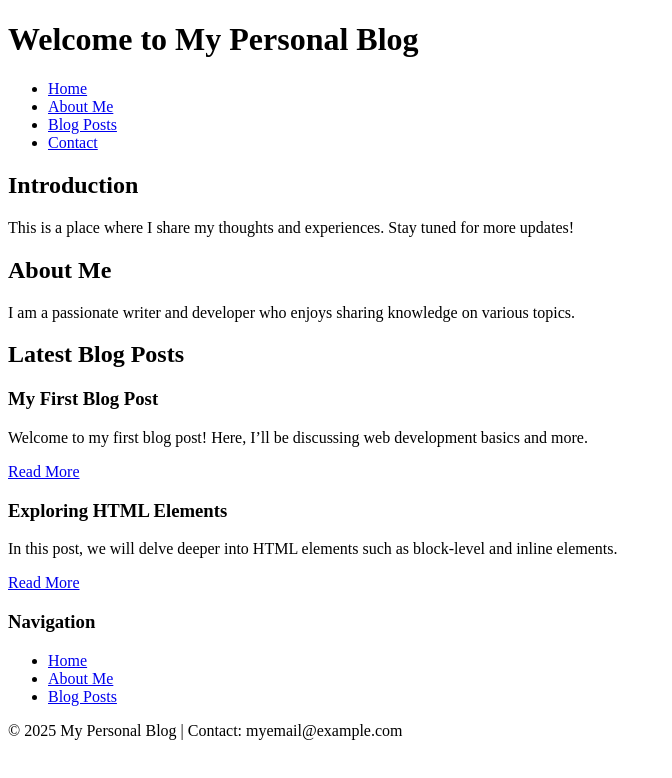
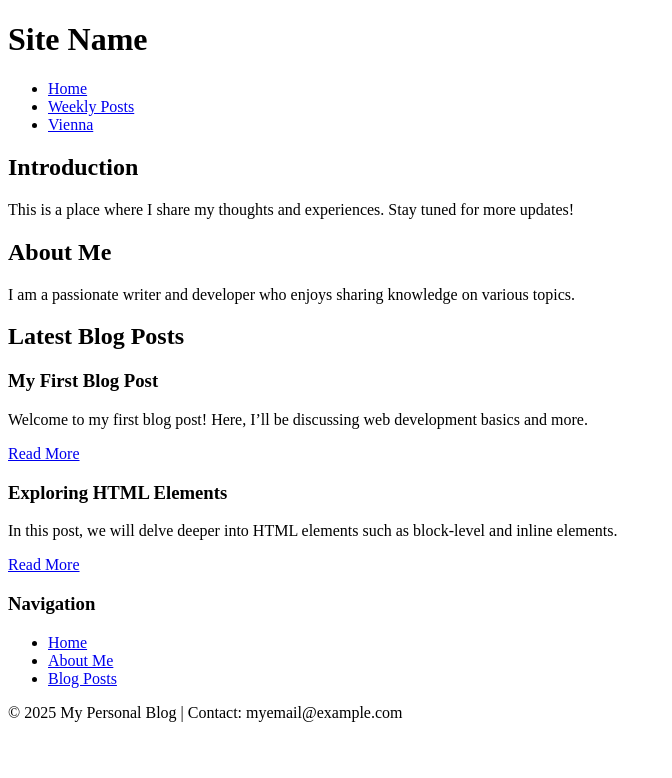
Before and after one commit to adehsign/wein, a plain HTML site: page index.html in a window 1280 px wide. Shown: the whole page, without its empty margins (0-672 px from the left). Drawn offline with Linux system fonts and the light colour scheme.

Commit message:
Update header and navigation links in index.html

```diff
--- a/index.html
+++ b/index.html
@@ -9,13 +9,12 @@
 </head>
 <body>
 <header>
-        <h1>Welcome to My Personal Blog</h1>
+    <h1>Site Name</h1>
     <nav>
         <ul>
-                <li><a href="#home">Home</a></li>
-                <li><a href="#about">About Me</a></li>
-                <li><a href="#posts">Blog Posts</a></li>
-                <li><a href="#contact">Contact</a></li>
+            <li><a href="index.html">Home</a></li>
+            <li><a href="weeklyposts.html">Weekly Posts</a></li>
+            <li><a href="vienna.html">Vienna</a></li>
         </ul>
     </nav>
 </header>
```
Lines whose indentation alone changed are shown as unchanged.
